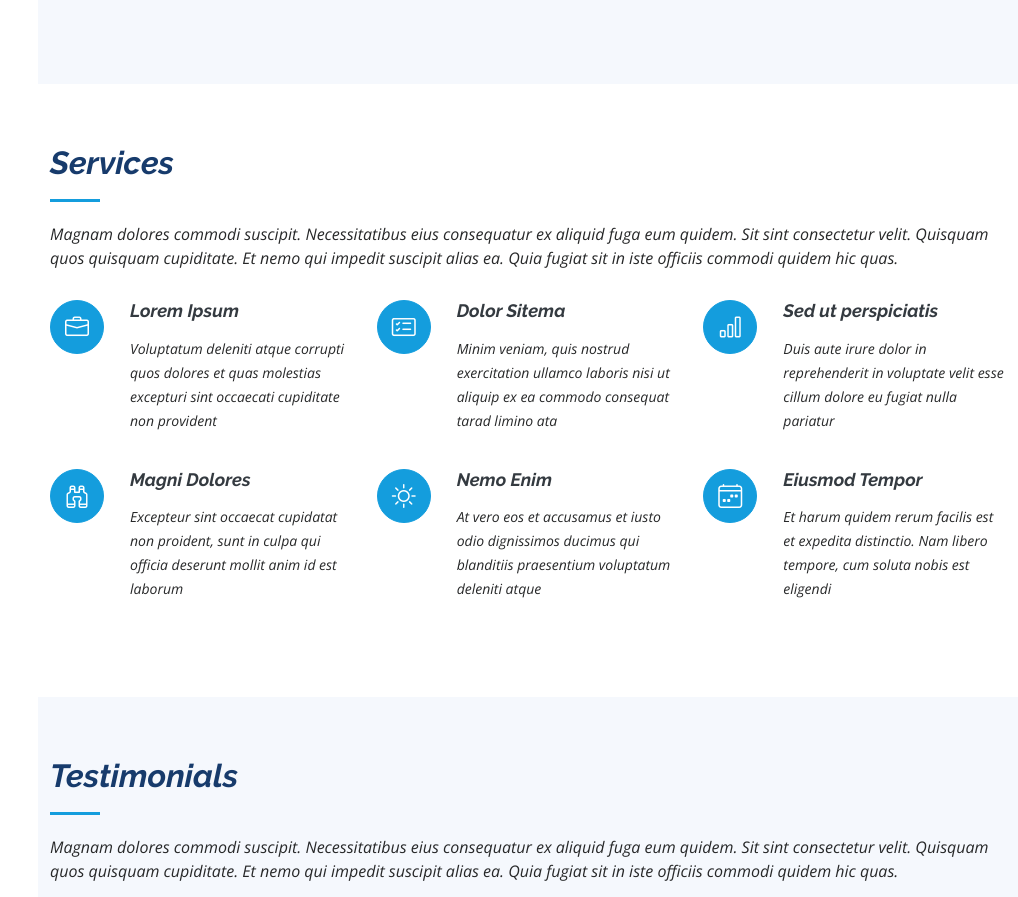
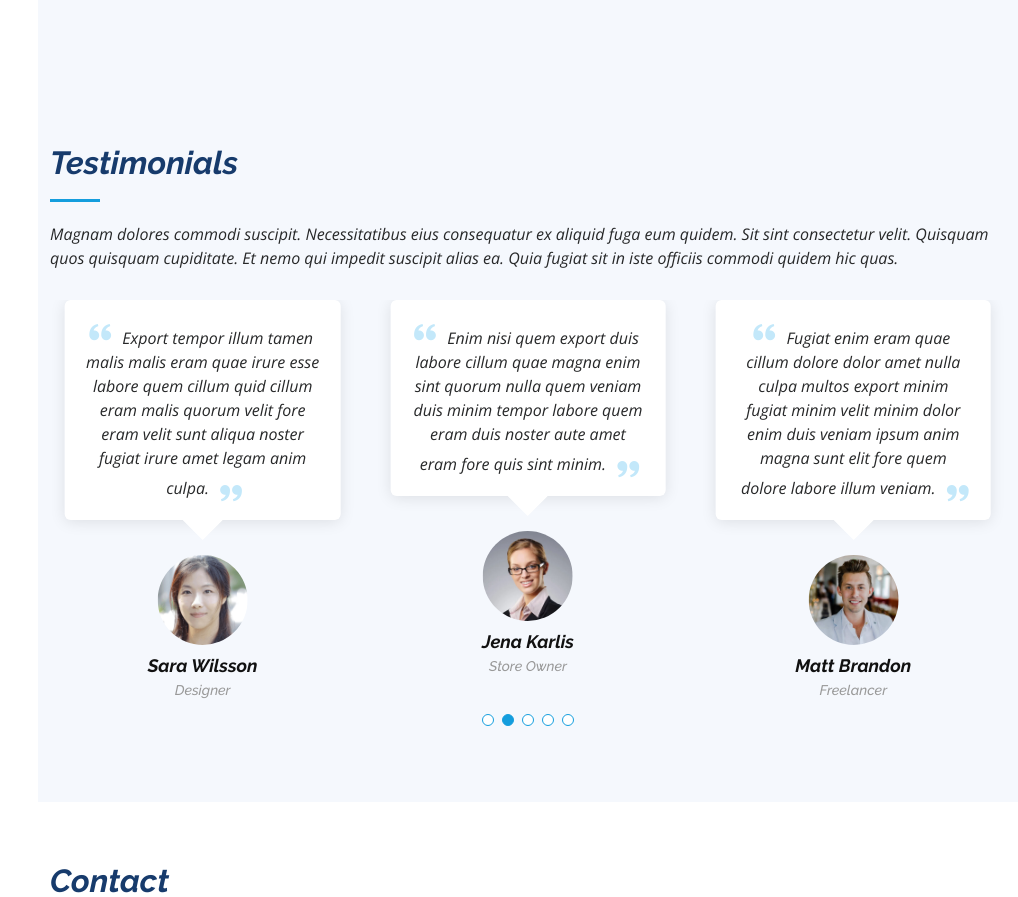
Before and after one commit to Deepika2024/iPortfolio, a plain HTML site: page index.html in a window 1280 px wide. Shown: the part 4978-5875 px from the top of the page, without its empty margins (262-1280 px from the left). Drawn offline with nearby package versions, Linux system fonts and the light colour scheme.

Commit message:
services removed

```diff
--- a/index.html
+++ b/index.html
@@ -421,50 +421,7 @@
       </div>
     </section><!-- End Portfolio Section -->
 
-    <!-- ======= Services Section ======= -->
-    <section id="services" class="services">
-      <div class="container">
 
-        <div class="section-title">
-          <h2>Services</h2>
-          <p>Magnam dolores commodi suscipit. Necessitatibus eius consequatur ex aliquid fuga eum quidem. Sit sint consectetur velit. Quisquam quos quisquam cupiditate. Et nemo qui impedit suscipit alias ea. Quia fugiat sit in iste officiis commodi quidem hic quas.</p>
-        </div>
-
-        <div class="row">
-          <div class="col-lg-4 col-md-6 icon-box" data-aos="fade-up">
-            <div class="icon"><i class="bi bi-briefcase"></i></div>
-            <h4 class="title"><a href="">Lorem Ipsum</a></h4>
-            <p class="description">Voluptatum deleniti atque corrupti quos dolores et quas molestias excepturi sint occaecati cupiditate non provident</p>
-          </div>
-          <div class="col-lg-4 col-md-6 icon-box" data-aos="fade-up" data-aos-delay="100">
-            <div class="icon"><i class="bi bi-card-checklist"></i></div>
-            <h4 class="title"><a href="">Dolor Sitema</a></h4>
-            <p class="description">Minim veniam, quis nostrud exercitation ullamco laboris nisi ut aliquip ex ea commodo consequat tarad limino ata</p>
-          </div>
-          <div class="col-lg-4 col-md-6 icon-box" data-aos="fade-up" data-aos-delay="200">
-            <div class="icon"><i class="bi bi-bar-chart"></i></div>
-            <h4 class="title"><a href="">Sed ut perspiciatis</a></h4>
-            <p class="description">Duis aute irure dolor in reprehenderit in voluptate velit esse cillum dolore eu fugiat nulla pariatur</p>
-          </div>
-          <div class="col-lg-4 col-md-6 icon-box" data-aos="fade-up" data-aos-delay="300">
-            <div class="icon"><i class="bi bi-binoculars"></i></div>
-            <h4 class="title"><a href="">Magni Dolores</a></h4>
-            <p class="description">Excepteur sint occaecat cupidatat non proident, sunt in culpa qui officia deserunt mollit anim id est laborum</p>
-          </div>
-          <div class="col-lg-4 col-md-6 icon-box" data-aos="fade-up" data-aos-delay="400">
-            <div class="icon"><i class="bi bi-brightness-high"></i></div>
-            <h4 class="title"><a href="">Nemo Enim</a></h4>
-            <p class="description">At vero eos et accusamus et iusto odio dignissimos ducimus qui blanditiis praesentium voluptatum deleniti atque</p>
-          </div>
-          <div class="col-lg-4 col-md-6 icon-box" data-aos="fade-up" data-aos-delay="500">
-            <div class="icon"><i class="bi bi-calendar4-week"></i></div>
-            <h4 class="title"><a href="">Eiusmod Tempor</a></h4>
-            <p class="description">Et harum quidem rerum facilis est et expedita distinctio. Nam libero tempore, cum soluta nobis est eligendi</p>
-          </div>
-        </div>
-
-      </div>
-    </section><!-- End Services Section -->
 
     <!-- ======= Testimonials Section ======= -->
     <section id="testimonials" class="testimonials section-bg">
```
